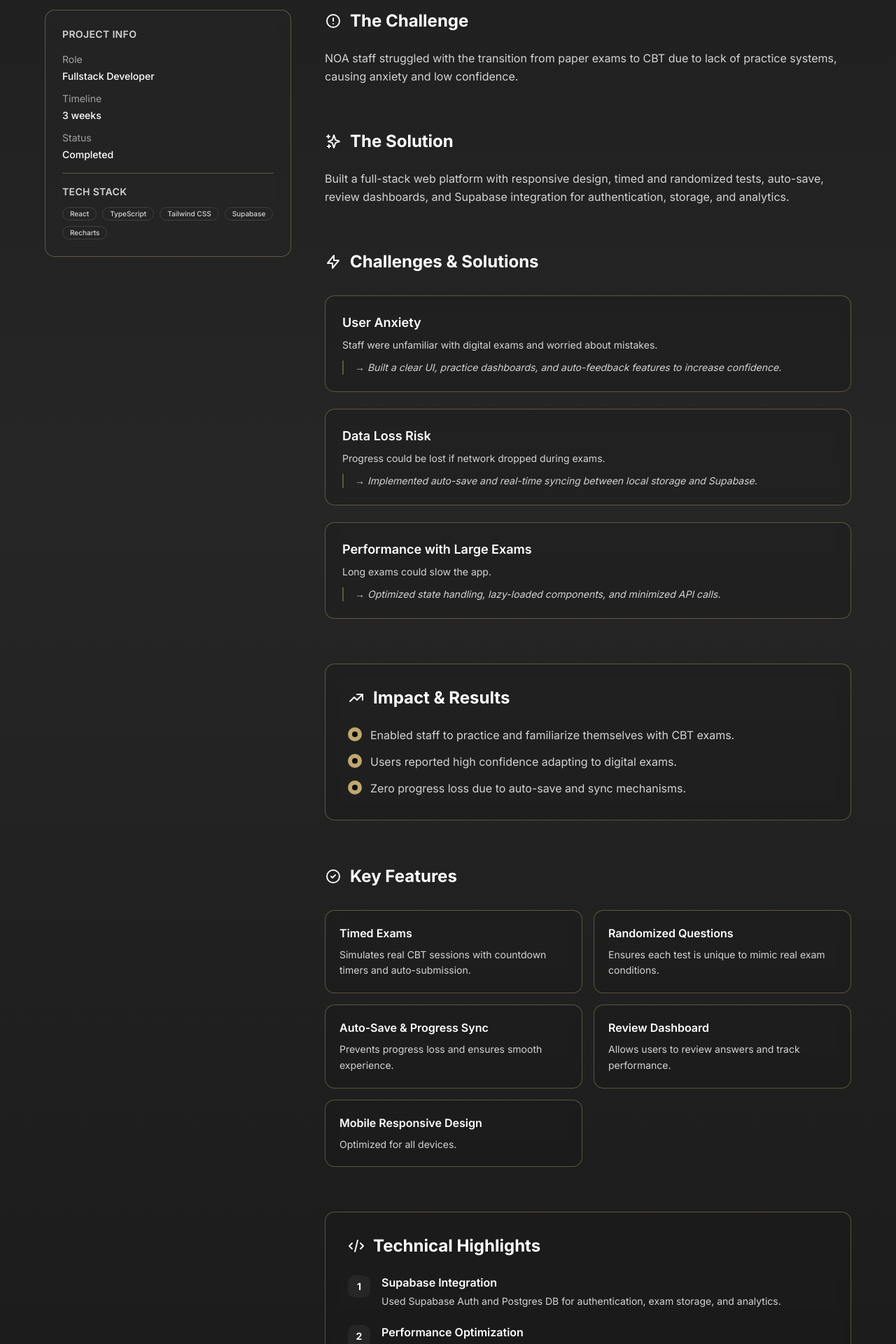
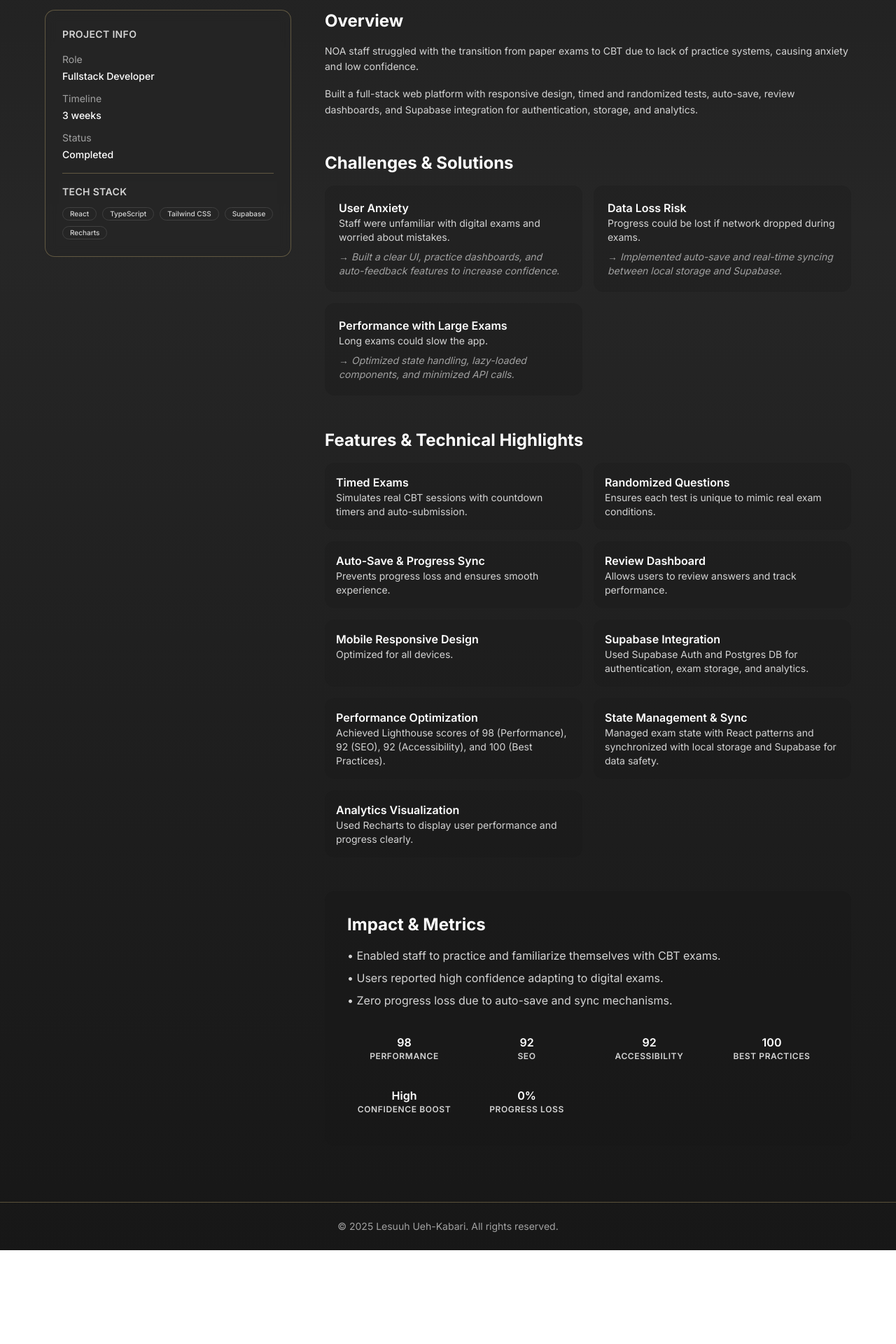
Before and after one commit to Lesuuh/new-portfolio, a Next.js app: page /projects/1 in a window 1280 px wide. Shown: the part 1120-3040 px from the top of the page at 70% size. After the commit the page ends 2906 px from the top, so only its background shows below. Built offline with nearby package versions, Linux system fonts and the light colour scheme.

Commit message:
update project metrics and improve layout in project detail page

```diff
--- a/app/data.ts
+++ b/app/data.ts
@@ -333,7 +333,7 @@ export const projects: Project[] = [
       "Provides foundation for building production-ready recruiter and candidate workflows.",
     ],
     metrics: {
-      interviewsSimulated: "50+",
+      interviewsSimulated: "20+",
       aiGeneratedQuestions: "100+",
       candidateFeedback: "Automated",
     },
--- a/app/projects/[projectId]/page.tsx
+++ b/app/projects/[projectId]/page.tsx
@@ -10,11 +10,11 @@ import {
   AlertCircle,
   ArrowLeft,
   Github,
-  Sparkles,
-  Zap,
-  Target,
-  TrendingUp,
-  Code,
+  // Sparkles,
+  // Zap,
+  // Target,
+  // TrendingUp,
+  // Code,
 } from "../../_components/Icons";
 import { Badge } from "@/app/_components/Badge";
 import { Button } from "@/app/_components/Button";
@@ -200,115 +200,42 @@ const ProjectDetail = () => {
           </aside>
 
           {/* Right Main Content */}
-          <div className="lg:col-span-2 space-y-12 sm:space-y-16">
-            {/* Problem */}
-            <section>
-              <div className="flex items-center gap-3 mb-4 sm:mb-6">
-                <AlertCircle className="w-5 h-5 sm:w-6 sm:h-6 text-neutral-100" />
-                <h2 className="text-xl sm:text-2xl font-bold text-white">
-                  The Challenge
+          <div className="lg:col-span-2 space-y-8 sm:space-y-12">
+            {/* Overview (Problem + Solution) */}
+            <section className="space-y-4">
+              <h2 className="text-xl sm:text-2xl font-bold text-white flex items-center gap-2">
+                {/* <AlertCircle className="w-5 h-5 sm:w-6 sm:h-6 text-neutral-100" /> */}
+                Overview
               </h2>
-              </div>
-              <p className="text-sm sm:text-base text-neutral-300 leading-relaxed">
+              <p className="text-sm text-neutral-300 leading-relaxed">
                 {project.problemStatement}
               </p>
-            </section>
-
-            {/* Solution */}
-            <section>
-              <div className="flex items-center gap-3 mb-4 sm:mb-6">
-                <Sparkles className="w-5 h-5 sm:w-6 sm:h-6 text-neutral-100" />
-                <h2 className="text-xl sm:text-2xl font-bold text-white">
-                  The Solution
-                </h2>
-              </div>
-              <p className="text-sm sm:text-base text-neutral-300 leading-relaxed">
+              <p className="text-sm text-neutral-300 leading-relaxed">
                 {project.solution}
               </p>
             </section>
 
             {/* Challenges & Solutions */}
             {project.challenges?.length > 0 && (
-              <section>
-                <div className="flex items-center gap-3 mb-6 sm:mb-8">
-                  <Zap className="w-5 h-5 sm:w-6 sm:h-6 text-neutral-100" />
-                  <h2 className="text-xl sm:text-2xl font-bold text-white">
+              <section className="space-y-4">
+                <h2 className="text-xl sm:text-2xl font-bold text-white flex items-center gap-2">
+                  {/* <Zap className="w-5 h-5 sm:w-6 sm:h-6 text-neutral-100" /> */}
                   Challenges & Solutions
                 </h2>
-                </div>
-                <div className="space-y-6">
+                <div className="grid gap-4 sm:grid-cols-2">
                   {project.challenges.map((item, idx) => (
                     <div
                       key={idx}
-                      className={`bg-neutral-900/30 backdrop-blur-sm border border-[${GOLD_ACCENT}]/40 rounded-xl p-5 sm:p-6 hover:border-[${GOLD_HOVER}] transition-colors`}
+                      className="bg-neutral-900/30 rounded-xl p-4 sm:p-5 hover:border-[${GOLD_HOVER}] transition-colors"
                     >
-                      <h3 className="text-lg font-semibold text-white mb-2">
+                      <h3 className="text-base font-semibold text-white">
                         {item.title}
                       </h3>
-                      <p className="text-sm text-neutral-300 mb-3">
+                      <p className="text-sm text-neutral-300">
                         {item.description}
                       </p>
-                      <div
-                        className={`pl-3 sm:pl-4 border-l-2 border-[${GOLD_ACCENT}]/40`}
-                      >
-                        <p className="text-sm text-neutral-300 italic">
+                      <p className="text-sm text-neutral-400 italic mt-2">
                         → {item.solution}
-                        </p>
-                      </div>
-                    </div>
-                  ))}
-                </div>
-              </section>
-            )}
-
-            {/* Impact */}
-            <section
-              className={`bg-neutral-900/30 backdrop-blur-sm border border-[${GOLD_ACCENT}]/40 rounded-xl p-6 sm:p-8`}
-            >
-              <div className="flex items-center gap-3 mb-6">
-                <TrendingUp className="w-5 h-5 sm:w-6 sm:h-6 text-neutral-100" />
-                <h2 className="text-xl sm:text-2xl font-bold text-white">
-                  Impact & Results
-                </h2>
-              </div>
-              <div className="space-y-3">
-                {project.impact.map((item, idx) => (
-                  <div key={idx} className="flex items-start gap-3">
-                    <div
-                      className={`flex-shrink-0 w-4 h-4 sm:w-5 sm:h-5 rounded-full bg-[${GOLD_ACCENT}] flex items-center justify-center mt-0.5`}
-                    >
-                      <div className="w-1.5 h-1.5 sm:w-2 sm:h-2 bg-neutral-950 rounded-full"></div>
-                    </div>
-                    <p className="text-sm sm:text-base text-neutral-300 leading-relaxed">
-                      {item}
-                    </p>
-                  </div>
-                ))}
-              </div>
-            </section>
-
-            {/* Key Features - Optional */}
-            {project.keyFeatures?.length > 0 && (
-              <section>
-                <div className="flex items-center gap-3 mb-6 sm:mb-8">
-                  <Target className="w-5 h-5 sm:w-6 sm:h-6 text-neutral-100" />
-                  <h2 className="text-xl sm:text-2xl font-bold text-white">
-                    Key Features
-                  </h2>
-                </div>
-                <div className="grid grid-cols-1 md:grid-cols-2 gap-4">
-                  {project.keyFeatures.map((feature, idx) => (
-                    <div
-                      key={idx}
-                      className={`bg-neutral-900/30 backdrop-blur-sm border border-[${GOLD_ACCENT}]/40 rounded-xl p-4 sm:p-5 hover:border-[${GOLD_HOVER}] hover:bg-[${GOLD_ACCENT}]/10 transition-all duration-300 group`}
-                    >
-                      <h3
-                        className={`text-base font-semibold text-white mb-2 group-hover:text-[${GOLD_ACCENT}] transition-colors`}
-                      >
-                        {feature.title}
-                      </h3>
-                      <p className="text-sm text-neutral-300 leading-relaxed">
-                        {feature.description}
                       </p>
                     </div>
                   ))}
@@ -316,59 +243,68 @@ const ProjectDetail = () => {
               </section>
             )}
 
-            {/* Technical Highlights - Optional */}
-            {project.technicalHighlights?.length > 0 && (
-              <section
-                className={`bg-neutral-900/30 backdrop-blur-sm border border-[${GOLD_ACCENT}]/40 rounded-xl p-6 sm:p-8`}
-              >
-                <div className="flex items-center gap-3 mb-6">
-                  <Code className="w-5 h-5 sm:w-6 sm:h-6 text-neutral-100" />
-                  <h2 className="text-xl sm:text-2xl font-bold text-white">
-                    Technical Highlights
+            {/* Features & Technical Highlights Combined */}
+            <section className="space-y-4">
+              <h2 className="text-xl sm:text-2xl font-bold text-white flex items-center gap-2">
+                {/* <Target className="w-5 h-5 sm:w-6 sm:h-6 text-neutral-100" /> */}
+                Features & Technical Highlights
               </h2>
+              <div className="grid gap-4 sm:grid-cols-2">
+                {project.keyFeatures?.map((feature, idx) => (
+                  <div key={idx} className="bg-neutral-900/20 rounded-xl p-4">
+                    <h3 className="text-base font-semibold text-white">
+                      {feature.title}
+                    </h3>
+                    <p className="text-sm text-neutral-300">
+                      {feature.description}
+                    </p>
                   </div>
-                <div className="space-y-5">
-                  {project.technicalHighlights.map((item, idx) => (
-                    <div key={idx} className="flex items-start gap-4">
-                      <div className="flex-shrink-0 w-7 h-7 sm:w-8 sm:h-8 rounded-lg bg-neutral-800 flex items-center justify-center mt-0.5">
-                        <span className="text-xs sm:text-sm font-bold text-neutral-100">
-                          {idx + 1}
-                        </span>
-                      </div>
-                      <div>
-                        <h3 className="text-base font-semibold text-white mb-1">
+                ))}
+                {project.technicalHighlights?.map((item, idx) => (
+                  <div key={idx} className="bg-neutral-900/20 rounded-xl p-4">
+                    <h3 className="text-base font-semibold text-white">
                       {item.title}
                     </h3>
-                        <p className="text-sm text-neutral-300 leading-relaxed">
+                    <p className="text-sm text-neutral-300">
                       {item.description}
                     </p>
-                      </div>
                   </div>
                 ))}
               </div>
             </section>
-            )}
 
-            {/* Metrics - Compact */}
-            {project.metrics && Object.keys(project.metrics).length > 0 && (
-              <section className="px-4 sm:px-0">
-                <div className="grid grid-cols-2 sm:grid-cols-4 gap-3 text-center">
+            {/* Impact & Metrics */}
+            <section className="bg-neutral-900/40 rounded-xl p-6 sm:p-8">
+              <h2 className="text-xl sm:text-2xl font-bold text-white flex items-center gap-2">
+                {/* <TrendingUp className="w-5 h-5 sm:w-6 sm:h-6 text-neutral-100" /> */}
+                Impact & Metrics
+              </h2>
+              <ul className="mt-4 space-y-2">
+                {project.impact.map((item, idx) => (
+                  <li
+                    key={idx}
+                    className="text-sm sm:text-base text-neutral-300"
+                  >
+                    • {item}
+                  </li>
+                ))}
+              </ul>
+              {project.metrics && (
+                <div className="grid grid-cols-2 sm:grid-cols-4 gap-3 mt-6 text-center">
                   {Object.entries(project.metrics).map(([key, value]) => (
                     <div
                       key={key}
-                      className={`bg-neutral-800/50 backdrop-blur-sm border border-[${GOLD_ACCENT}]/40 rounded-xl p-2 sm:p-3 hover:bg-[${GOLD_ACCENT}]/10 transition-colors`}
+                      className="bg-[${GOLD_ACCENT}]/20 rounded-xl p-2 sm:p-3 font-semibold"
                     >
-                      <p className="text-white font-semibold text-sm sm:text-base">
-                        {value}
-                      </p>
+                      <p className="text-white text-sm sm:text-base">{value}</p>
                       <p className="text-neutral-300 text-[9px] sm:text-xs uppercase tracking-wider">
                         {key.replace(/([A-Z])/g, " $1").trim()}
                       </p>
                     </div>
                   ))}
                 </div>
+              )}
             </section>
-            )}
           </div>
         </div>
       </main>
```
Lines whose indentation alone changed are shown as unchanged.
